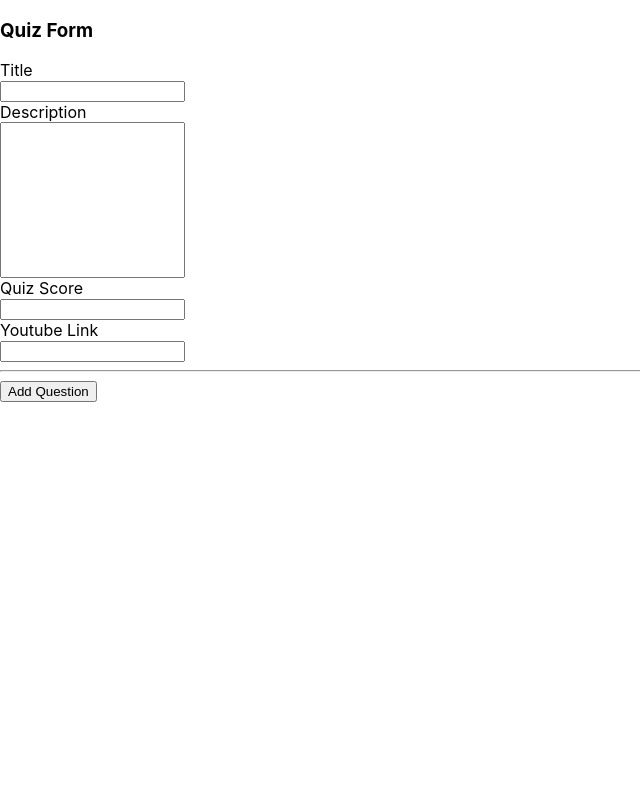
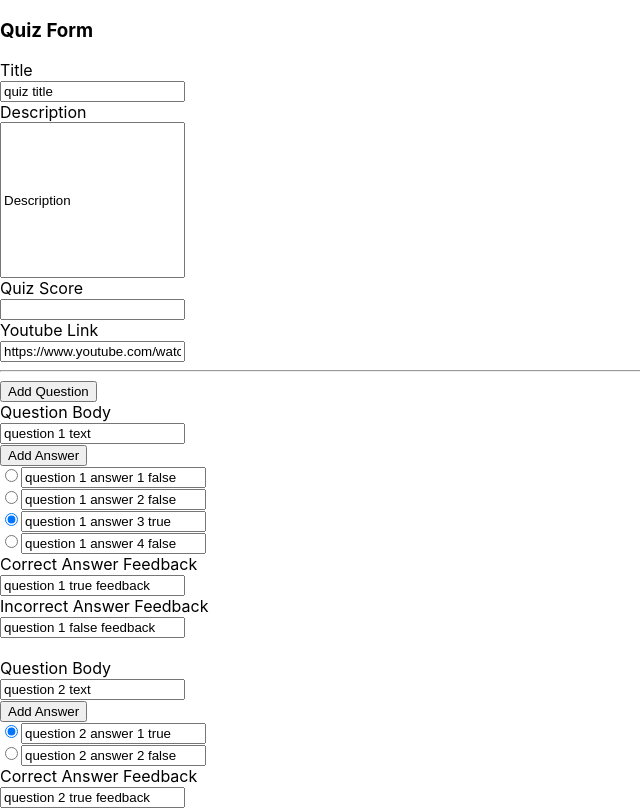
Before and after one commit to AbdullahAbdelghani/Quiz-Creator-Editor-Interface, a React (Create React App) app in the folder quiz-interface/: page /edit-quiz/29 in a window 1280 px wide. Shown: the top 810 px of the page, without its empty margins (0-640 px from the left). Built offline with nearby package versions, Linux system fonts and the light colour scheme.

Commit message:
enhance: changing quiz form to start filled with data when editing

```diff
--- a/quiz-interface/src/Quizzes/components/QuizForm/index.tsx
+++ b/quiz-interface/src/Quizzes/components/QuizForm/index.tsx
@@ -1,18 +1,42 @@
-// import { useLocation, useParams } from "react-router-dom";
+import { Link, useLocation, useParams } from "react-router-dom";
 import InputTextField from "../InputTextField";
 import { useState } from "react";
 import { Question } from "../../types";
 import QuestionView from "../QuestionView";
+import { getQuiz } from "../../services/getQuiz";
 
 export const QuizForm = () => {
-  // let location = useLocation();
-  // // const isEdit = location.pathname.includes("edit");
-  // // let { quizId } = useParams();
-  const [title, setTitle] = useState("");
-  const [description, setDescription] = useState("");
-  const [score, setScore] = useState<number>();
-  const [link, setLink] = useState("");
-  const [questions, setQuestions] = useState<Question[]>([]);
+  let location = useLocation();
+  const isEdit = location.pathname.includes("edit");
+  let { quizId } = useParams();
+  const currentQuiz = getQuiz({ quizId });
+
+  const [title, setTitle] = useState(
+    isEdit && currentQuiz[0] === "success" ? currentQuiz[1].title : ""
+  );
+  const [description, setDescription] = useState(
+    isEdit && currentQuiz[0] === "success" ? currentQuiz[1].description : ""
+  );
+  const [score, setScore] = useState<number | undefined | null>(
+    isEdit && currentQuiz[0] === "success" ? currentQuiz[1].score : undefined
+  );
+  const [link, setLink] = useState(
+    isEdit && currentQuiz[0] === "success" ? currentQuiz[1].url : ""
+  );
+  const [questions, setQuestions] = useState<Question[]>(
+    isEdit && currentQuiz[0] === "success"
+      ? currentQuiz[1].questions_answers
+      : []
+  );
+
+  if (isEdit && currentQuiz[0] === "error") {
+    return (
+      <div>
+        <h3>{currentQuiz[1].errorMessage}</h3>
+        <Link to={"/"}>Return to homepage</Link>
+      </div>
+    );
+  }
 
   return (
     <div>
@@ -30,7 +54,7 @@ export const QuizForm = () => {
       />
       <InputTextField
         name={"Quiz Score"}
-        state={score}
+        state={score || undefined}
         onChange={(value) => setScore(Number(value))}
       />
       <InputTextField
--- a/quiz-interface/src/Quizzes/services/getQuiz.ts
+++ b/quiz-interface/src/Quizzes/services/getQuiz.ts
@@ -1,5 +1,15 @@
-import * as data from "../data.json";
+import data from "../data.json";
 
-export const getQuiz = () => {
-  return data;
+export const getQuiz = ({ quizId }: { quizId?: string }) => {
+  const requestedQuiz = data.find((quiz) => String(quiz.id) === quizId);
+  if (!quizId || !requestedQuiz)
+    return [
+      "error",
+      {
+        errorMessage: !quizId
+          ? "error: Quiz id is missing"
+          : "error: No quiz with this id exists",
+      },
+    ] as const;
+  return ["success", requestedQuiz] as const;
 };
```
